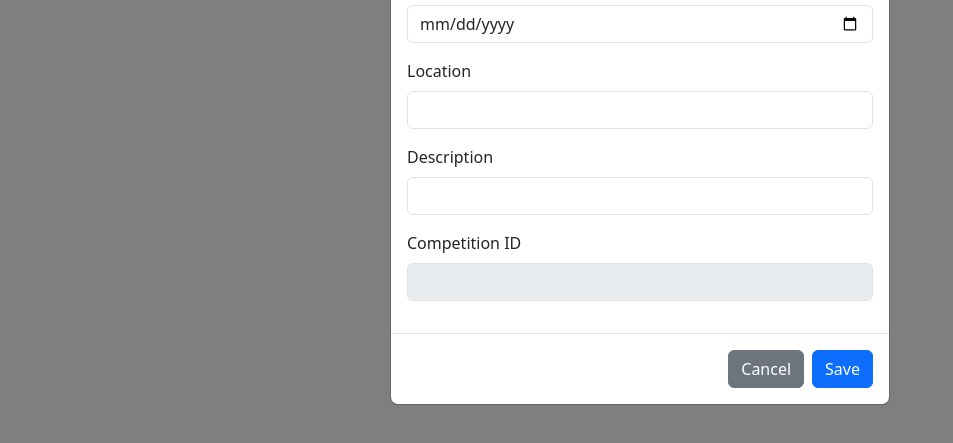
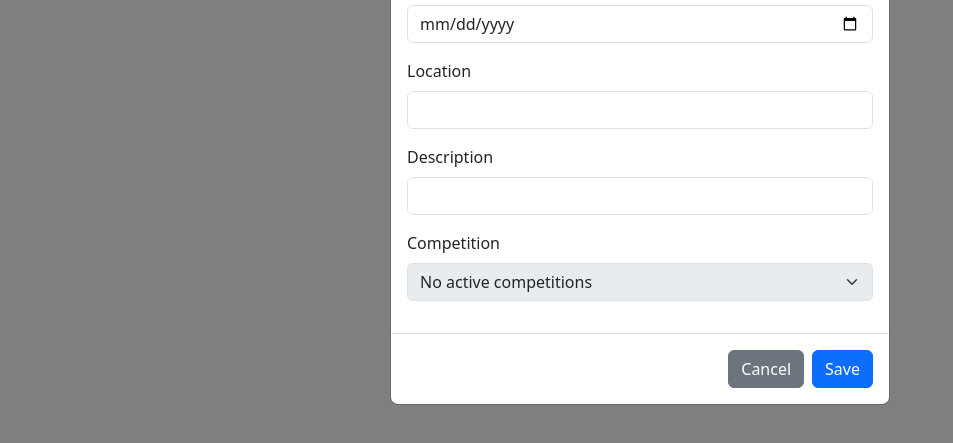
Before and after one commit to DavidHasselhoe/FagproveDavidHasseloe, a website: page public/tours/tours.html in a window 1280 px wide. Both pictures are taken after a click on the button "Add New Tour". Shown: the part 135-578 px from the top of the page, without its empty margins (0-953 px from the left). Drawn offline with nearby package versions, Linux system fonts and the light colour scheme; no server answers.

Commit message:
Add drop down list for selecting active competition

```diff
--- a/public/tours/tours.html
+++ b/public/tours/tours.html
@@ -69,16 +69,14 @@
                 name="description"
               />
             </div>
-            <div class="mb-3" id="competitionField" style="display: none">
-              <label for="competition_id" class="form-label"
-                >Competition ID</label
-              >
-              <input
-                type="number"
-                class="form-control"
+            <div class="mb-3" id="competitionField">
+              <label for="competition_id" class="form-label">Competition</label>
+              <select
+                class="form-select"
                 id="competition_id"
                 name="competition_id"
-              />
+                required
+              ></select>
             </div>
           </div>
           <div class="modal-footer">
```
